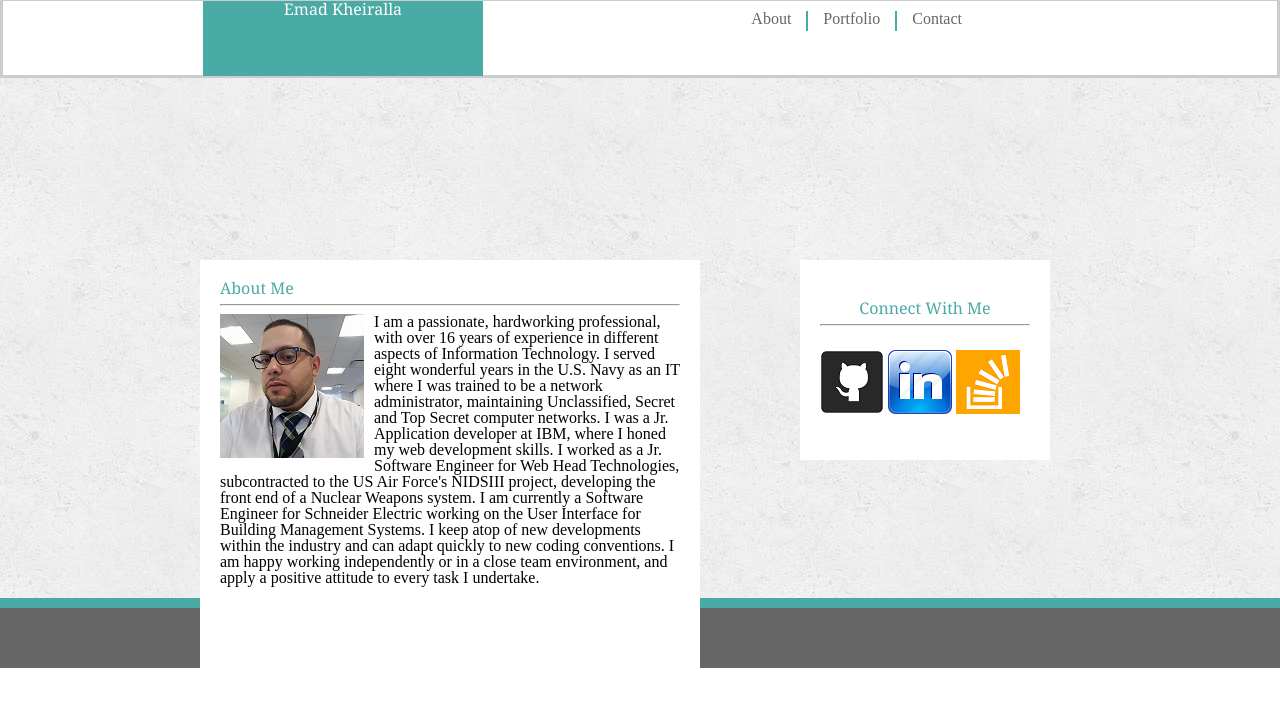
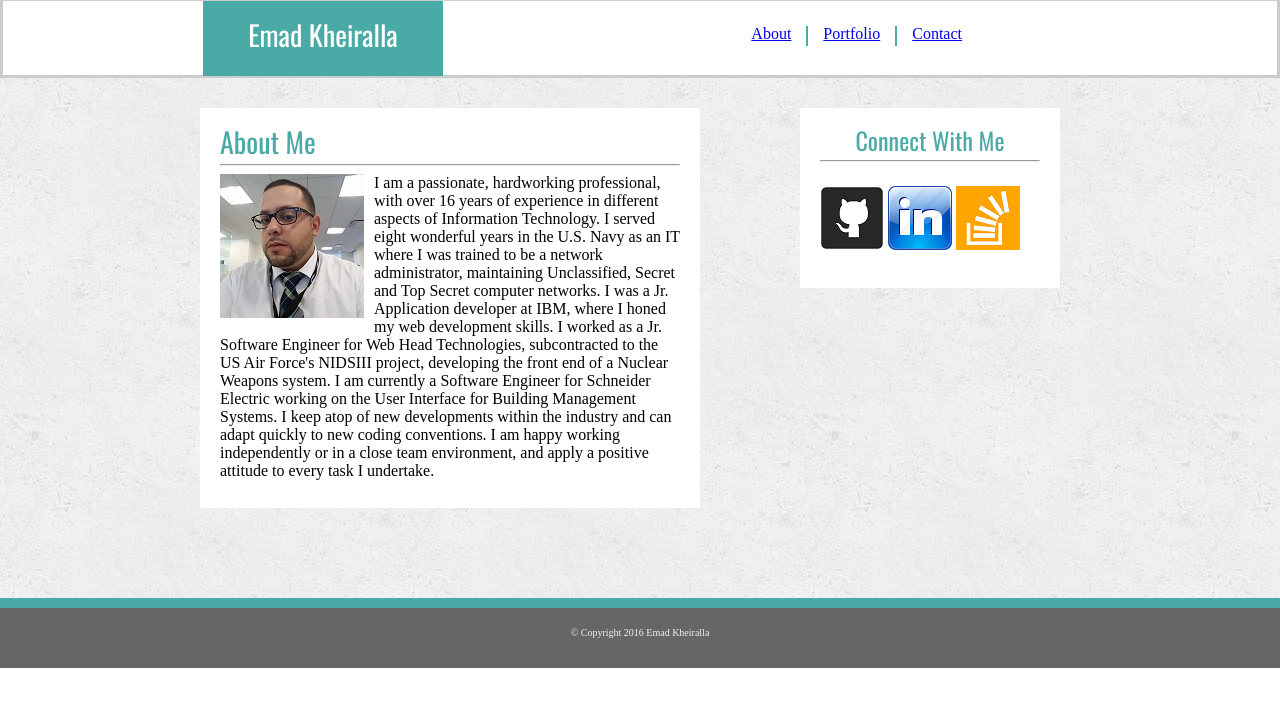
Before and after one commit to emadkheiralla/Basic-Portfolio, a PHP site: page / in a window 1280 px wide. Shown: the top 707 px of the page. Run offline with PHP 8.4, Linux system fonts and the light colour scheme.

Commit message:
First Draft of online portfolio

```diff
--- a/assets/css/style.css
+++ b/assets/css/style.css
@@ -8,19 +8,21 @@ html{
     margin-top: -2px;
 }
 body{
+    position: relative;
     margin: 0;
     padding: 0;
 }
 
 #name{
     text-align: center;
+    font-size: 28px;
     float: left;
     margin-left: 200px;
+    padding-top: 20px;
     height:75px;
-    width: 280px;
+    width: 240px;
     background-color: #4aaaa5;
-    padding-bottom: -10px;
-    font-family: 'Georgia', Times, Times New Roman, serif;
+    font-family: 'Oswald', sans-serif;
 }
 
 li{
@@ -31,9 +33,10 @@ li{
     margin-right: 10px;
     margin-top: 10px;
     display: inline-block;
+}
 
-
-
+a:hover{
+    color:green;
 }
 
 ul
@@ -41,6 +44,7 @@ ul
     list-style-type: none;
     color: #666666;
     margin-right:305px;
+    margin-top:15px;
 }
 
 .divider-vertical-second-menu{
@@ -51,38 +55,100 @@ ul
    border-right: 2px solid #4aaaa5;
 }
 
-#full {
+
+#teal_line{
+    height: 10px;
+    background-color: #4aaaa5;
+}
+
+#words{
+    line-height: normal;
+}
+
+#indexfull {
     height:520px;
     background-image: url("../images/concrete_seamless.png");
     background-size: all;
     background-attachment: scroll;
 }
 
-#teal_line{
-    height: 10px;
-    background-color: #4aaaa5;
-}
-
-#right{
-    padding-top: 40px;
-    height: 200px;
-    width: 250px;
+#indexright{
+    padding-top: 20px;
+    height: 180px;
+    width: 260px;
     display: inline;
     background: #ffffff;
     position: absolute;
-    bottom: 340px;
+    bottom: 380px;
     left: 800px;
 }
 
-#left{
-    height: 420px;
+#indexleft{
+    height: 400px;
     width: 500px;
     display: inline;
     background: #ffffff;
     position: absolute;
     left: 200px;
-    bottom: 120px;
+    bottom: 160px;
 }
+
+#contactfull {
+    height:520px;
+    background-image: url("../images/concrete_seamless.png");
+    background-size: all;
+    background-attachment: scroll;
+}
+
+#contactright{
+    padding-top: 20px;
+    height: 180px;
+    width: 260px;
+    display: inline;
+    background: #ffffff;
+    position: absolute;
+    bottom: 380px;
+    left: 800px;
+}
+
+#contactleft{
+    height: 460px;
+    width: 500px;
+    display: inline;
+    background: #ffffff;
+    position: absolute;
+    left: 200px;
+    bottom: 100px;
+}
+
+#portfoliofull {
+    height:700px;
+    background-image: url("../images/concrete_seamless.png");
+    background-size: all;
+    background-attachment: scroll;
+}
+
+#portfolioleft{
+    height: 630px;
+    width: 465px;
+    display: inline;
+    background: #ffffff;
+    position: absolute;
+    left: 200px;
+    bottom: 90px;
+}
+
+#portfolioright{
+    padding-top: 20px;
+    height: 180px;
+    width: 260px;
+    display: inline;
+    background: #ffffff;
+    position: absolute;
+    bottom: 540px;
+    left: 800px;
+}
+
 header {
     height: 80px;
     background: #ffffff;
@@ -101,18 +167,36 @@ footer {
     background: #666666;
     color: #333;
 }
+#contact{
+    margin-top: 0;
+    padding-top: 0;
+    color: #4aaaa5;
+    font-size: 28px;
+    font-family: 'Oswald', sans-serif;
+}
+
 #aboutme{
     margin-top: 0;
     padding-top: 0;
     color: #4aaaa5;
-    font-family: 'Georgia', Times, Times New Roman, serif;
+    font-size: 28px;
+    font-family: 'Oswald', sans-serif;
+}
+
+#portfolio{
+   margin-top: 0;
+    padding-top: 0;
+    color: #4aaaa5;
+    font-size: 28px;
+   font-family: 'Oswald', sans-serif;
 }
 
 #connect{
     margin-top: 0;
     padding-top: 0;
     color: #4aaaa5;
-    font-family: 'Georgia', Times, Times New Roman, serif;
+    font-size: 24px;
+    font-family: 'Oswald', sans-serif;
     text-align: center;
 }
 
@@ -122,3 +206,60 @@ footer {
     float: left;
     text-align: left;
 }
+#pic1{
+    padding-top: 10px;
+    padding-left: -10px;
+    padding-bottom: 40px;
+    float: left;
+}
+
+#pic2{
+    padding-top: 10px;
+    padding-bottom: 10px;
+    padding-bottom: 40px;
+    float: right;
+}
+
+#pic3{
+    padding-left: -10px;
+    padding-bottom: 40px;
+    float: left;
+}
+
+#pic4{
+    padding-bottom: 10px;
+    padding-bottom: 40px;
+    float: right;
+}
+
+#pic5{
+    padding-left: -10px;
+    padding-bottom: 40px;
+    float: left;
+}
+
+input, textarea{
+    width:100%;
+    margin-top: 5px;
+    padding: 5px 0 5px 0;
+}
+
+form{
+    color: #777777;
+}
+
+#submit{
+    padding: 10px 0 10px 0;
+    color: white;
+    background-color: #4aaaa5;
+    width:20%;
+    border: none;
+    font-size: 16px;
+}
+
+#copyright{
+    padding-top: 20px;
+    font-size: 10px;
+    text-align: center;
+    color: #F0F0F0;
+}
--- a/index.html
+++ b/index.html
@@ -3,6 +3,7 @@
 <head>
 	<title>Emad's Bio</title>
 	<link rel="stylesheet" type="text/css" href="assets/css/reset.css">
+	<link href='https://fonts.googleapis.com/css?family=Oswald' rel='stylesheet' type='text/css'>
 	<link rel="stylesheet" type="text/css" href="assets/css/style.css">
 </head>
 <body>
@@ -13,22 +14,22 @@
 			</h1>
 		</div>
 		<ul>
-			<a href="#"><li>Contact</li></a>
+			<li><a href="contact.html">Contact</a></li>
 			<li class="divider-vertical-second-menu"></li>
-			<a href="#"><li>Portfolio</li></a>
+			<li><a href="portfolio.html">Portfolio</a></li>
 			<li class="divider-vertical-second-menu"></li>
-			<a href="#"><li>About</li></a>
+			<li><a href="index.html">About</a></li>
 		</ul>
 	</header>
 
-	<section id="full">
-		<section id="left">
+	<section id="indexfull">
+		<section id="indexleft">
 			<b><h1 id="aboutme">About Me</h1></b>
 			<hr>
 			<p id="words"><img src="assets/images/me2.jpg" id="me2">I am a passionate, hardworking professional, with over 16 years of experience in different aspects of Information Technology. I served eight wonderful years in the U.S. Navy as an IT where I was trained to be a network administrator, maintaining Unclassified, Secret and Top Secret computer networks. I was a Jr. Application developer at IBM, where I honed my web development skills. I worked as a Jr. Software Engineer for Web Head Technologies, subcontracted to the US Air Force&#39;s NIDSIII project, developing the front end of a Nuclear Weapons system. I am currently a Software Engineer for Schneider Electric working on the User Interface for Building Management Systems. I keep atop of new developments within the industry and can adapt quickly to new coding conventions. I am happy working independently or in a close team environment, and apply a positive attitude to every task I undertake.</p>
 		</section>
 
-		<section id="right">
+		<section id="indexright">
 			<b><h1 id="connect">Connect With Me</h1></b>
 			<hr>
 			<br>
@@ -43,7 +44,7 @@
 	</div>
 
 	<footer>
-
+		<p id="copyright">&copy Copyright 2016 Emad Kheiralla</p>
 	</footer>
 </body>
 </html>
```
Also changed, not shown: contact.html (+56 -0 lines), portfolio.html (+47 -1 lines), assets/images/pic1.jpg (added), assets/images/pic2.jpg (added), assets/images/pic3.jpg (added), assets/images/pic4.jpg (added), assets/images/pic5.jpg (added).
